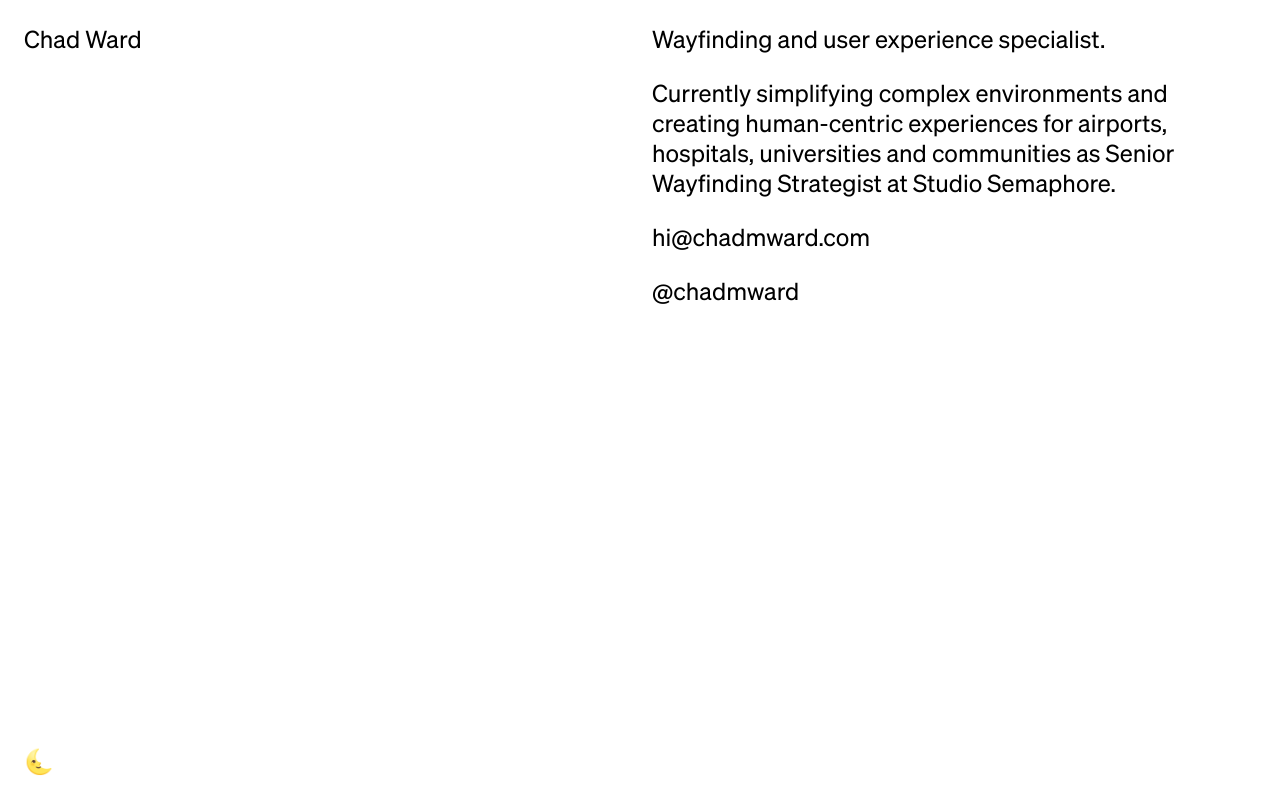
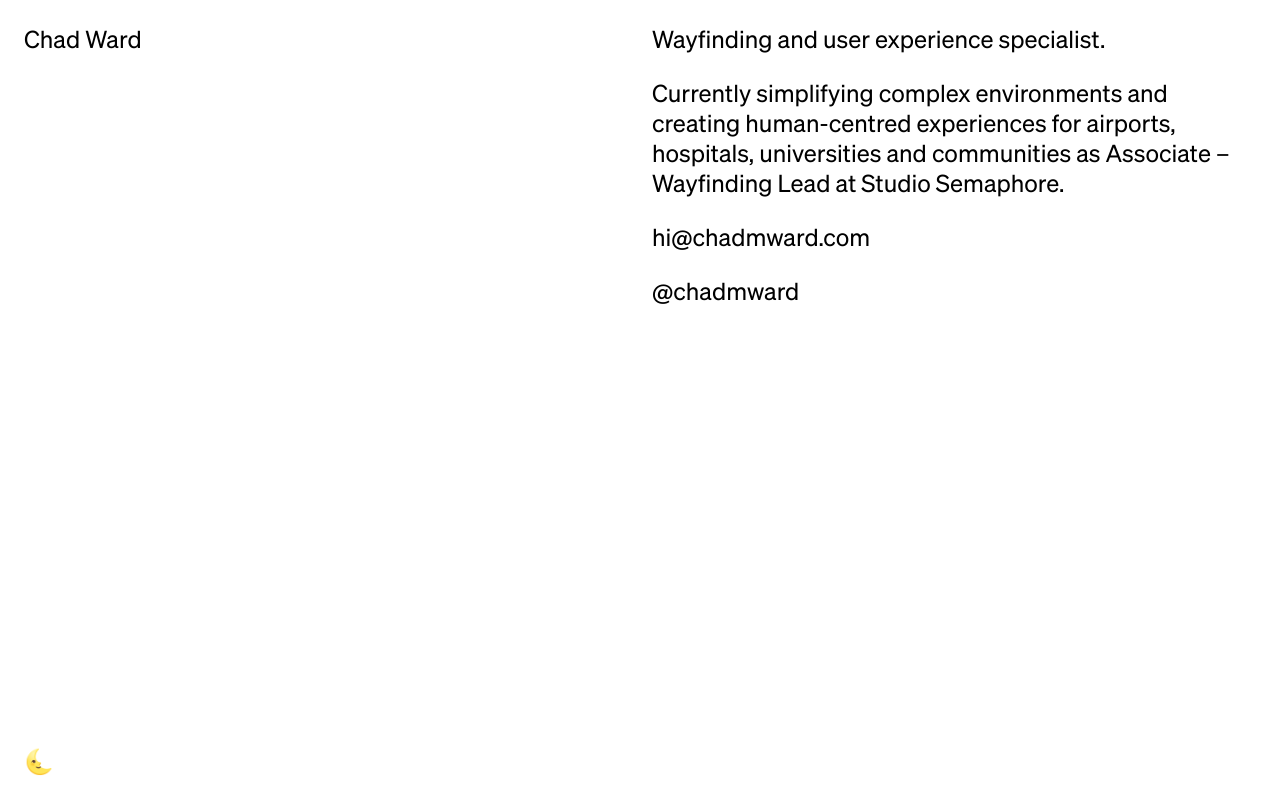
Before and after one commit to chadmward1/chadmward, a plain HTML site: page index.html in a window 1280 px wide. Drawn offline with Linux system fonts and the light colour scheme.

Commit message:
Update index.html

```diff
--- a/index.html
+++ b/index.html
@@ -18,7 +18,7 @@
       </div>
       <div class="col body">
         <p>Wayfinding and user experience specialist.</p>
-        <p>Currently simplifying complex environments and creating human-centric experiences for airports, hospitals, universities and communities as Senior Wayfinding Strategist at <a href="https://www.studiosemaphore.com.au" target="_blank">Studio Semaphore</a>.</p>
+        <p>Currently simplifying complex environments and creating human-centred experiences for airports, hospitals, universities and communities as Associate – Wayfinding Lead at <a href="https://www.studiosemaphore.com.au" target="_blank">Studio Semaphore</a>.</p>
         <p><a href="mailto:hi@chadmward.com">hi@chadmward.com</a></p>
         <p><a href="https://www.instagram.com/chadmward" target="_blank">@chadmward</a></p>
       </div>
```
